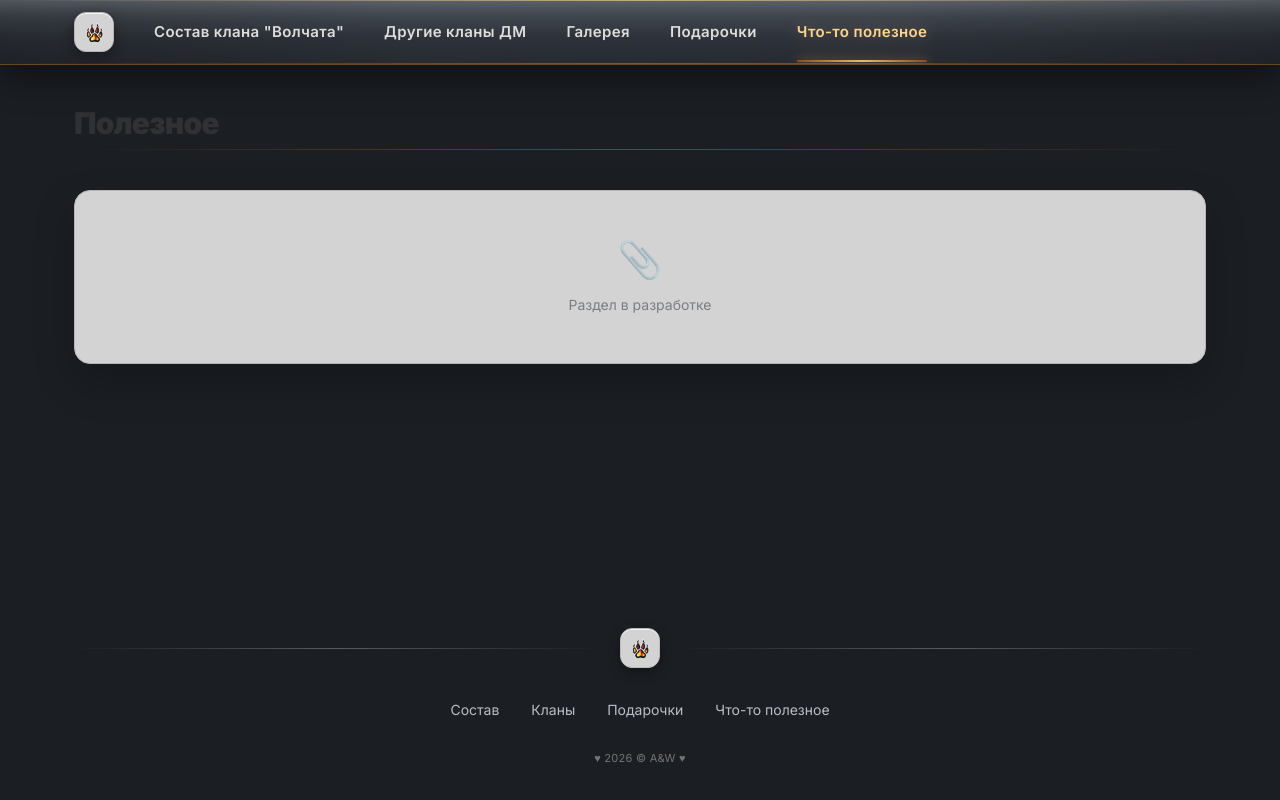
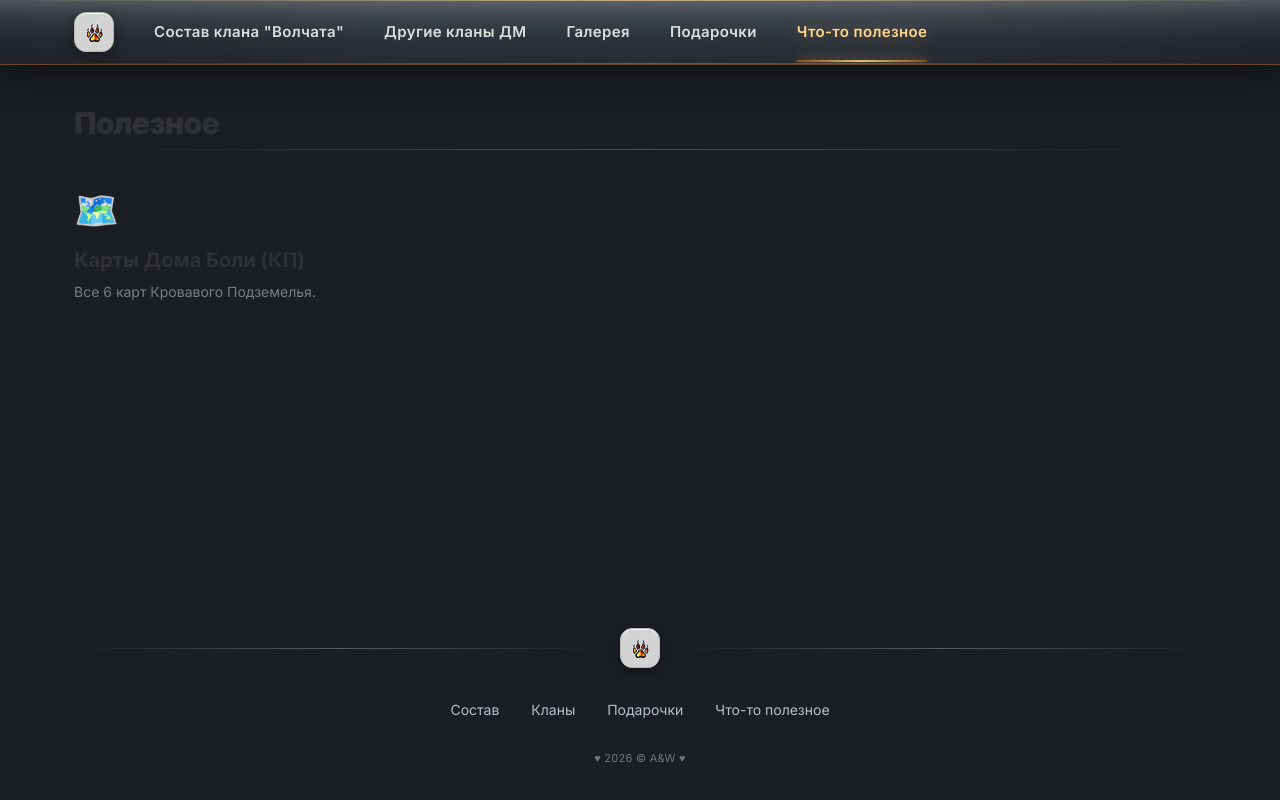
Before and after one commit to reverie-w-sh/dm-portal, a Next.js app: page /links in a window 1280 px wide. Built offline with nearby package versions, Linux system fonts and the light colour scheme.

Commit message:
Update page.tsx

```diff
--- a/src/app/links/page.tsx
+++ b/src/app/links/page.tsx
@@ -1,14 +1,34 @@
+import Link from "next/link";
+
 export default function LinksPage() {
   return (
     <div className="max-w-[1180px] mx-auto px-6 py-10">
+
       <h1 className="text-3xl font-black text-ink tracking-tight mb-2">
         Полезное
       </h1>
+
       <div className="divider-accent mb-10" />
-      <div className="glass rounded-2xl p-12 text-center">
-        <div className="text-4xl mb-4 opacity-40">📎</div>
-        <p className="text-ink-muted text-sm">Раздел в разработке</p>
+
+      <div className="grid md:grid-cols-2 lg:grid-cols-3 gap-6">
+
+        <Link
+          href="/dim-boli"
+          className="useful-card"
+        >
+          <div className="text-4xl mb-4">🗺️</div>
+
+          <h2 className="text-xl font-bold text-ink mb-2">
+            Карты Дома Боли (КП)
+          </h2>
+
+          <p className="text-ink-muted text-sm">
+            Все 6 карт Кровавого Подземелья.
+          </p>
+        </Link>
+
       </div>
+
     </div>
   );
 }
```
